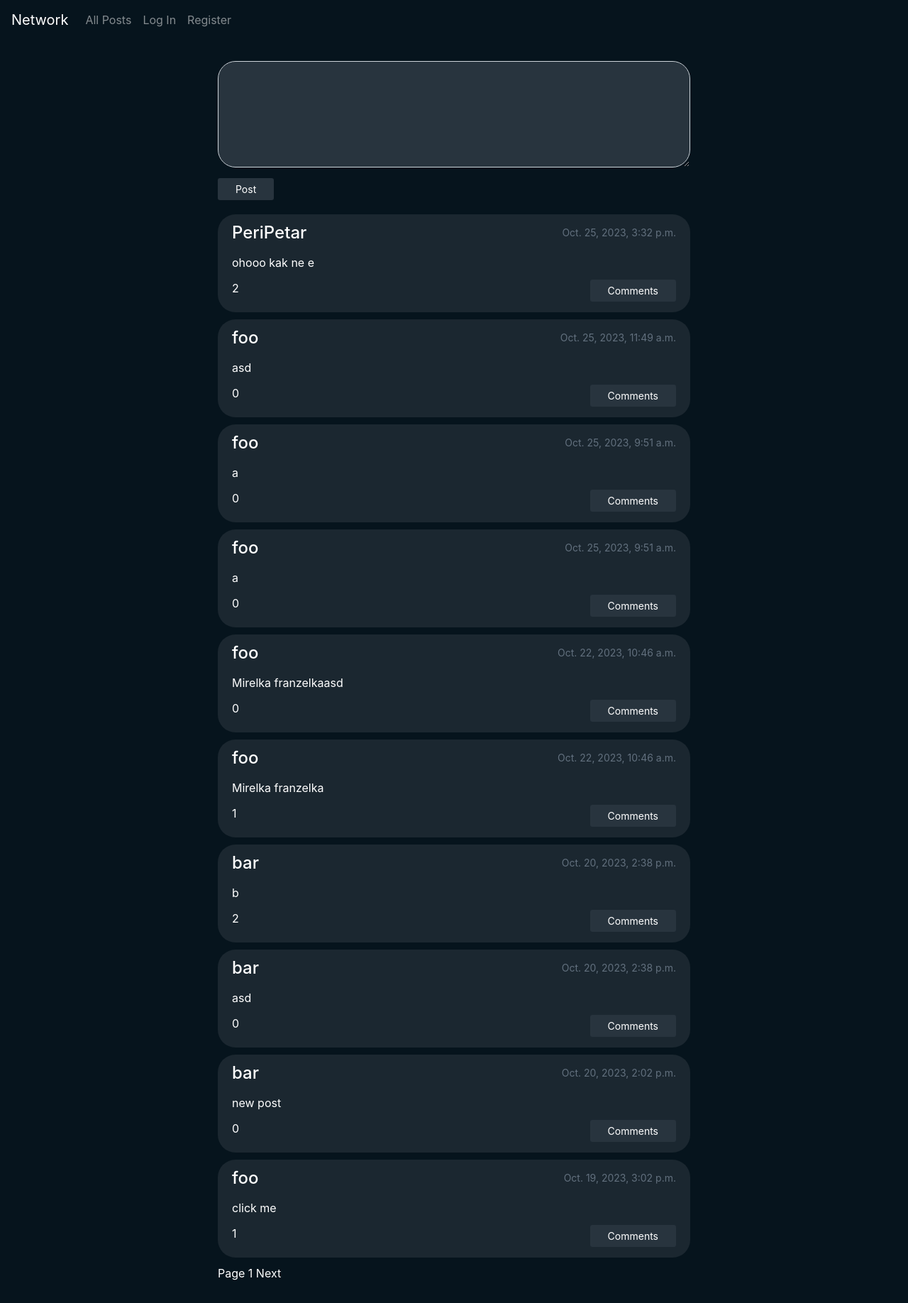
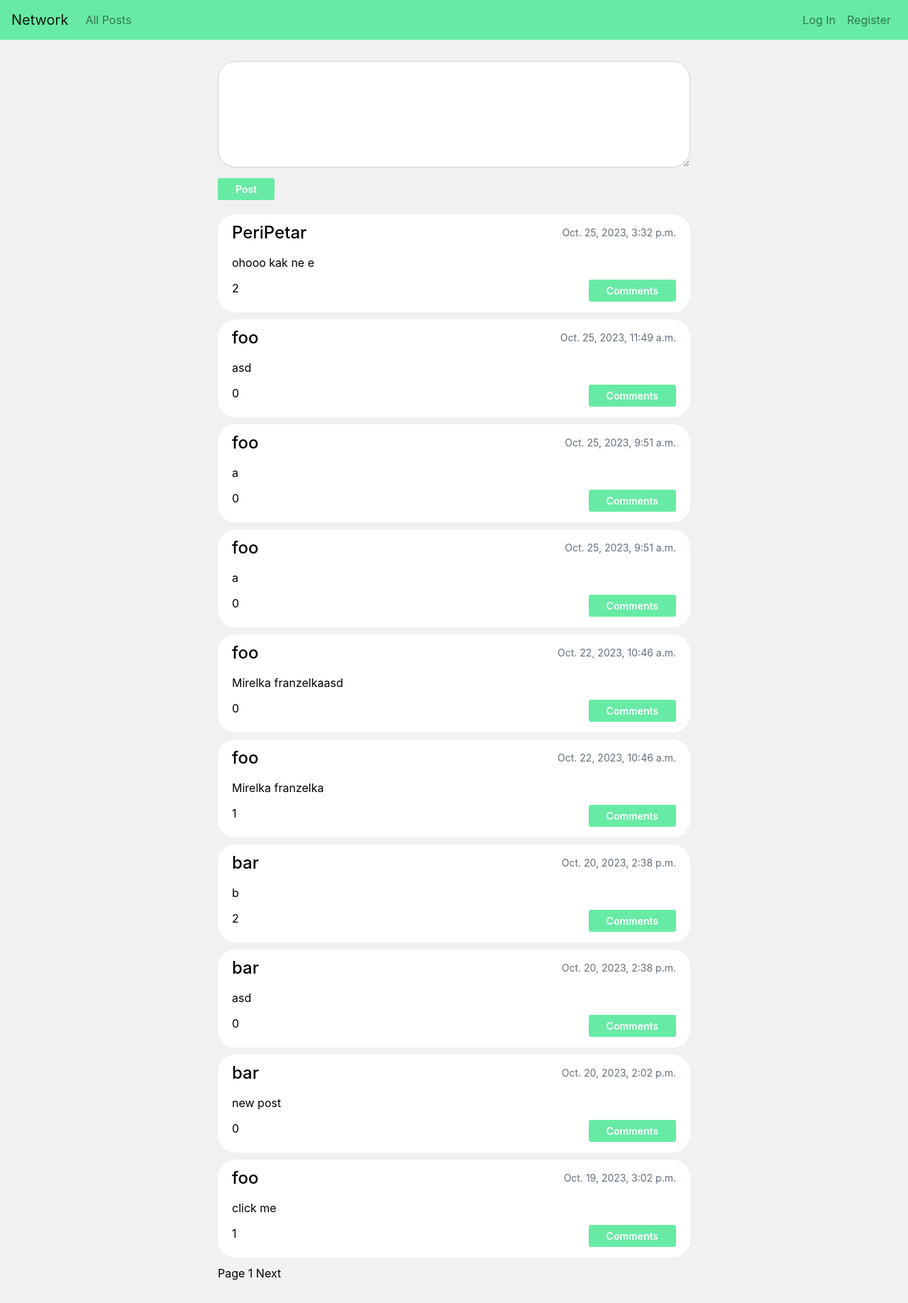
Before and after one commit to 100yann/100cial, a Django app: page / in a window 1280 px wide. Shown: the whole page at 71% size. Run offline with Django 3.2, Linux system fonts and the light colour scheme; data comes from the database, SQL or seed files in the repository; both versions use the stored data as it was after the commit; some libraries are stand-ins or nearby versions.

Commit message:
changed color scheme

```diff
--- a/network/static/network/styles.css
+++ b/network/static/network/styles.css
@@ -1,11 +1,14 @@
 body {
-    background-color: #06141d;
-    color: white;
+    background-color: #f1f1f1;
+    color: black;
 }
 ul {
     list-style-type: none;
     padding: 0;
     margin: 0;
+}
+.navbar {
+    background-color: #67EBA4;
 }
 .profile span{
     display: block;
@@ -22,16 +25,19 @@ ul {
     margin: 20px;
 }
 a:any-link {
-    color: white;
+    color: black;
 }
 
 .btn-primary {
     padding: 5px 25px;
-    background-color: #28343e;
+    background-color: #67EBA4;
+    font-weight: 600;
     border: none;
 }
+.btn-primary:hover{background-color: #3E524E;}
+.btn-primary:focus{background-color: #3E524E;}
 .profile {
-    background-color: #1b2730;
+    background-color: #ffffff;
     border-radius: 25px;
     margin-right: 20px;
     text-align: center;
@@ -41,7 +47,7 @@ a:any-link {
     margin-top: 10px;
 }
 #new-post {
-    background-color: #28343e;
+    background-color: #ffffff;
 }
 
 #add-comment {
@@ -71,7 +77,7 @@ a:any-link {
     max-width: 60%;
 }
 .single-post{
-    background-color: #1b2730;
+    background-color: #ffffff;
     border-radius: 25px;
     padding: 8px 20px 15px;
     margin-bottom: 10px;
@@ -110,9 +116,12 @@ a:any-link {
 
 
 .new-comment {
+    margin-top: 15px;
     margin-bottom: 25px;
 }
-
+#submit-comment{
+    margin-top: 10px;
+}
 
 #comment-value {
     height: 75px;
--- a/network/templates/network/layout.html
+++ b/network/templates/network/layout.html
@@ -14,23 +14,27 @@
     </head>
     <body>
 
-        <nav class="navbar navbar-expand-lg navbar-dark">
+        <nav class="navbar navbar-expand-lg navbar-light">
             <a class="navbar-brand" href="{% url 'index' %}">Network</a>
 
-            <div>
-              <ul class="navbar-nav mr-auto">
+            <div class="collapse navbar-collapse">
+              <ul class="navbar-nav mr-auto mt-2 mt-lg-0">
                 {% if user.is_authenticated %}
                     <li class="nav-item">
                         <a class="nav-link" href="{% url 'user' id=user.id %}"><strong>{{ user.username }}</strong></a>
                     </li>
                 {% endif %}
                 <li class="nav-item">
-                  <a class="nav-link" href="{% url 'index' %}">All Posts</a>
+                    <a class="nav-link" href="{% url 'index' %}">All Posts</a>
                 </li>
                 {% if user.is_authenticated %}
                     <li class="nav-item">
                         <a class="nav-link" href="{% url 'following' %}">Following</a>
                     </li>
+                {% endif %}
+            </ul>
+            <ul class="navbar-nav mr-right mt-2 mt-lg-0">
+               {% if user.is_authenticated %}
                     <li class="nav-item">
                         <a class="nav-link" href="{% url 'logout' %}">Log Out</a>
                     </li>
@@ -42,7 +46,7 @@
                         <a class="nav-link" href="{% url 'register' %}">Register</a>
                     </li>
                 {% endif %}
-              </ul>
+            </ul>
             </div>
           </nav>
         <div class="body">
```
Also changed, not shown: db.sqlite3.
